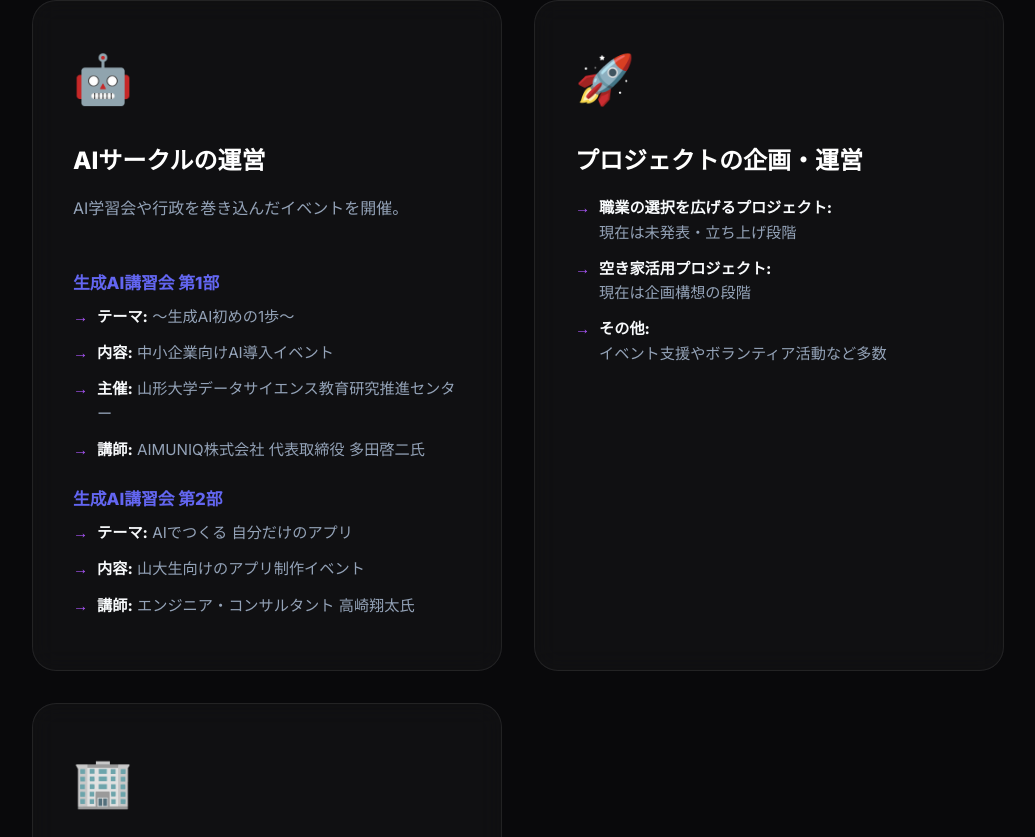
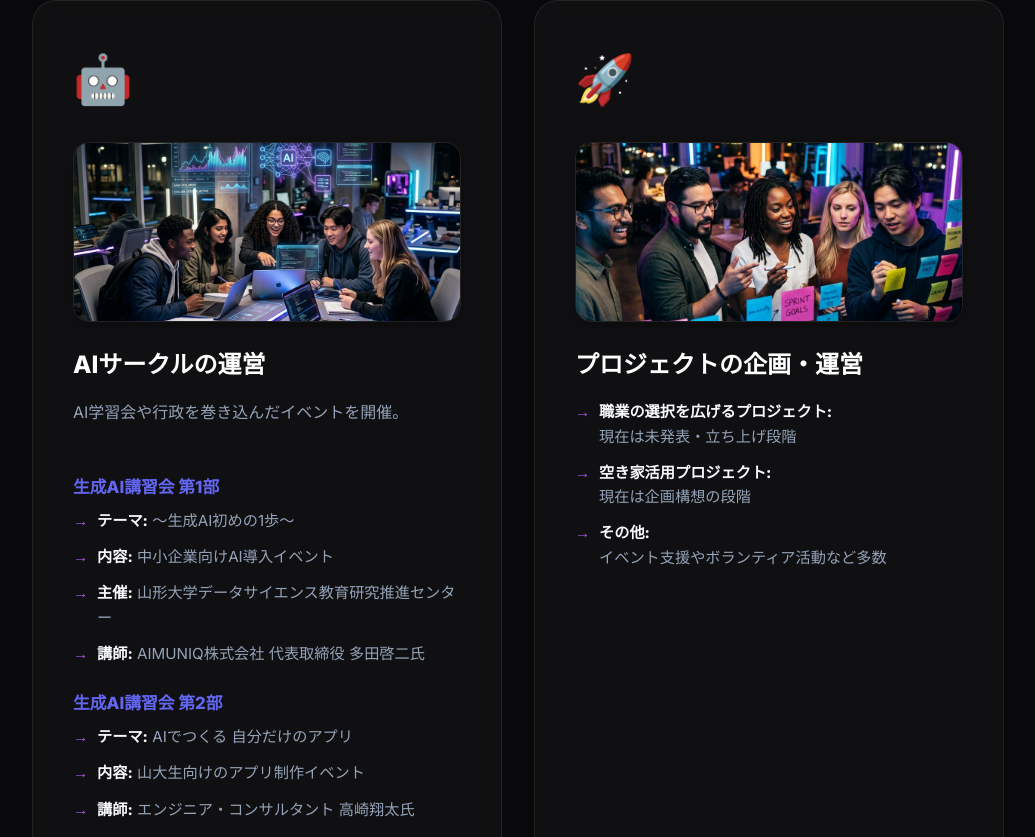
Before and after one commit to onorikuto7978-sys/portfolio, a plain HTML site: page index.html in a window 1280 px wide. Shown: the part 1012-1849 px from the top of the page, without its empty margins (122-1157 px from the left). Drawn offline with Linux system fonts and the light colour scheme.

Commit message:
Add custom generated images for cards

```diff
--- a/index.html
+++ b/index.html
@@ -35,6 +35,7 @@
                 <!-- カード1: AIサークル -->
                 <div class="card fade-in">
                     <div class="card-icon">🤖</div>
+                    <img src="assets/ai_event.png" alt="AIサークルの運営" class="card-image fade-in delay-1">
                     <h3 class="card-title">AIサークルの運営</h3>
                     <p class="card-text">AI学習会や行政を巻き込んだイベントを開催。</p>
                     <div class="card-details">
@@ -57,6 +58,7 @@
                 <!-- カード2: プロジェクト -->
                 <div class="card fade-in">
                     <div class="card-icon">🚀</div>
+                    <img src="assets/project.png" alt="プロジェクトの企画・運営" class="card-image fade-in delay-1">
                     <h3 class="card-title">プロジェクトの企画・運営</h3>
                     <div class="card-details">
                         <ul>
@@ -70,6 +72,7 @@
                 <!-- カード3: 業務委託・学生団体 -->
                 <div class="card fade-in">
                     <div class="card-icon">🏢</div>
+                    <img src="assets/business.png" alt="業務委託・学生団体の運営" class="card-image fade-in delay-1">
                     <h3 class="card-title">業務委託・学生団体の運営</h3>
                     <div class="card-details">
                         <h4>株式会社 SEAFOLKS 所属 (業務委託)</h4>
@@ -115,6 +118,7 @@
             <h2 class="section-title fade-in">その他の取り組み</h2>
             <div class="card fade-in">
                 <div class="card-icon">🍜</div>
+                <img src="assets/ramen.png" alt="その他の取り組み・関わり" class="card-image fade-in delay-1">
                 <h3 class="card-title">その他の取り組み・関わり</h3>
                 <div class="card-details">
                     <ul>
--- a/styles.css
+++ b/styles.css
@@ -234,6 +234,21 @@ body {
     transition: transform 0.3s ease;
 }
 
+.card-image {
+    width: 100%;
+    height: 180px;
+    object-fit: cover;
+    border-radius: 16px;
+    margin-bottom: 1.5rem;
+    box-shadow: 0 4px 15px rgba(0, 0, 0, 0.3);
+    border: 1px solid var(--glass-border);
+    transition: transform 0.3s ease;
+}
+
+.card:hover .card-image {
+    transform: scale(1.02);
+}
+
 .card-title {
     font-size: 1.5rem;
     margin-bottom: 1rem;
```
Also changed, not shown: assets/ai_event.png (added), assets/business.png (added), assets/project.png (added), assets/ramen.png (added).
